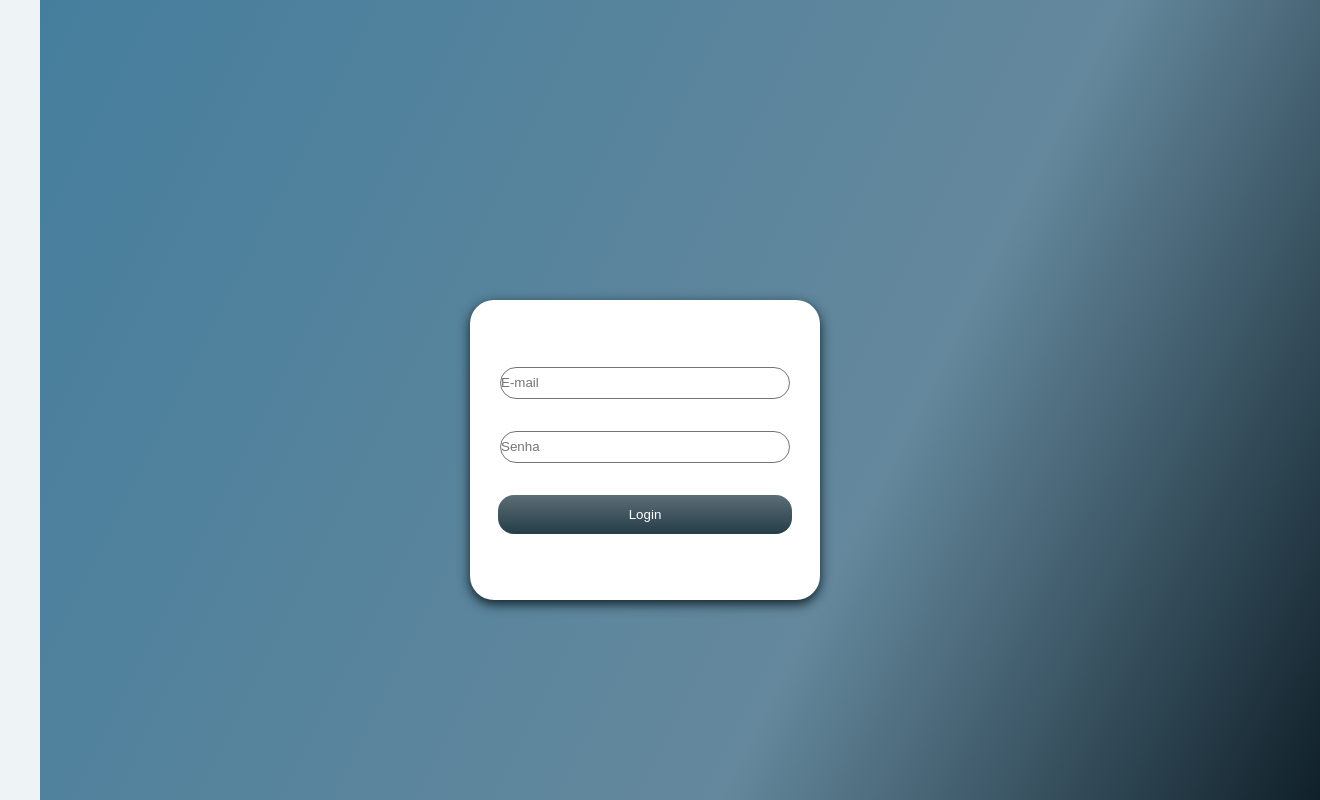
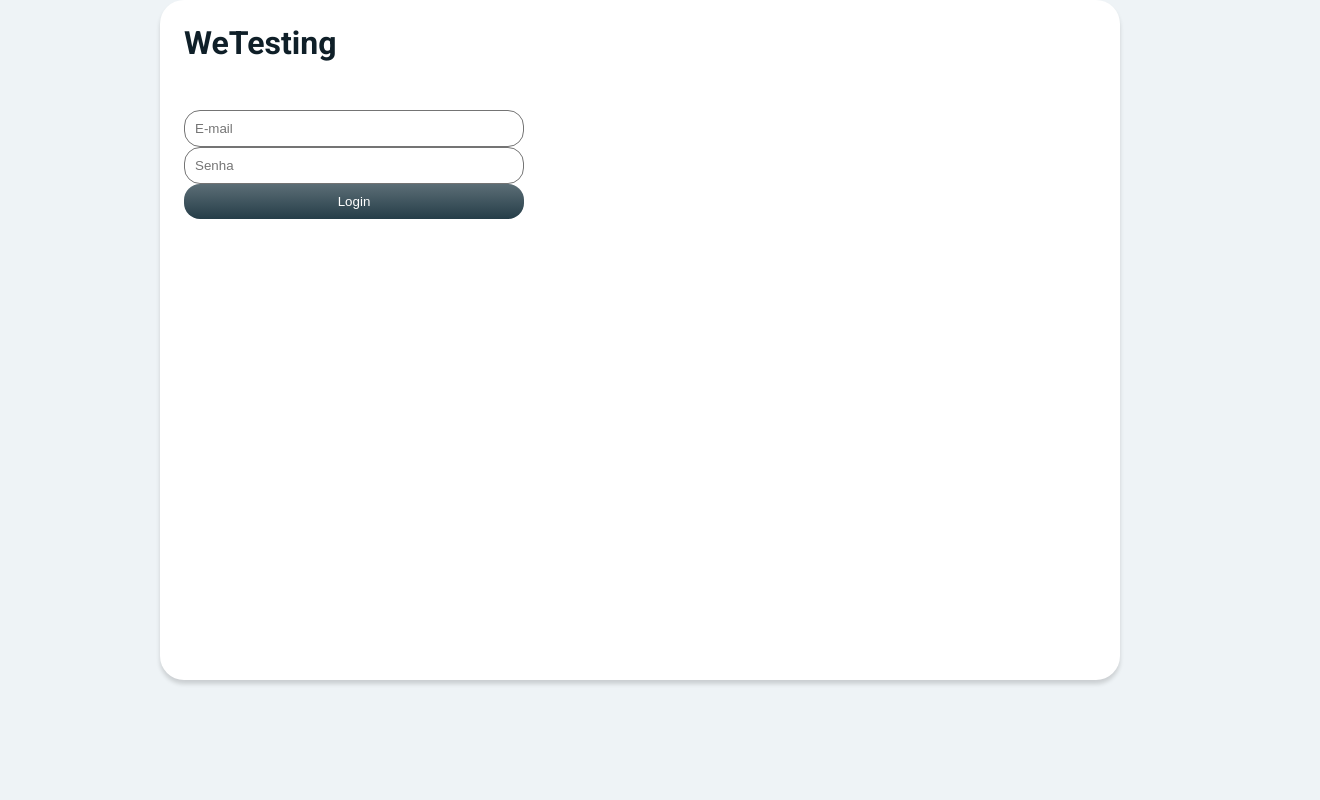
Before and after one commit to devMH-sc/WeTesting, a React (Vite) app in the folder frontend/: page /login in a window 1280 px wide. Shown: the whole page, 1320 px wide, since content can reach past the window. Built offline with nearby package versions, Linux system fonts and the light colour scheme.

Commit message:
Feito components Buttons e Inputs e login

```diff
--- /dev/null
+++ b/frontend/src/components/Bottons/bottons.module.scss
@@ -0,0 +1,16 @@
+.bottons{
+	display: flex;
+	flex-direction: row;
+	justify-content: center;
+	align-items: center;
+	color: #ffffff;
+	border: 0px;
+	padding: 1rem;
+	gap: 10px;
+
+	width: 340px;
+
+
+	background: linear-gradient(180deg, rgba(37, 61, 72, 0.75) 0%, #253D48 100%);
+	border-radius: 16px;
+}
--- /dev/null
+++ b/frontend/src/components/Bottons/index.tsx
@@ -0,0 +1,16 @@
+import styles from "./bottons.module.scss";
+
+interface BottonsProps{
+	namebot?: string;
+}
+
+function Bottons(props: BottonsProps){
+	const {namebot} = props;
+	return(
+		<div>
+			<button className={styles.bottons}>{namebot}</button>
+		</div>
+	)
+}
+
+export { Bottons }
--- a/frontend/src/components/FormLogin/index.tsx
+++ /dev/null
@@ -1,15 +0,0 @@
-import styles from './login.module.scss';
-
-function FormLogin() {
-	return (
-		<div className={styles.form}>
-			<div className={styles.login}>
-				<input className={styles.inputs} placeholder='E-mail' type='text'></input>
-				<input className={styles.inputs} placeholder='Senha' type='password'></input>
-				<button className={styles.buttons}>Login</button>
-			</div>
-		</div>
-	);
-}
-
-export { FormLogin };
--- a/frontend/src/components/FormLogin/login.module.scss
+++ /dev/null
@@ -1,69 +0,0 @@
-.form {
-	position: absolute;
-	width: 100%;
-	height: 100%;
-	background: linear-gradient(
-		116.79deg,
-		#457e9d -0.32%,
-		rgba(54, 100, 126, 0.75) 64.37%,
-		#0f1f28 100.42%
-	);
-
-	.login {
-		display: flex;
-		flex-direction: column;
-		justify-content: center;
-		align-items: center;
-		gap: 32px;
-
-		position: relative;
-		width: 35rem;
-		height: 30rem;
-		left: calc(100% - 85rem);
-		top: calc(100% - 50rem);
-
-		background: #ffffff;
-		box-shadow: 0px 4px 12px #0f1f28;
-		border-radius: 24px;
-	}
-
-	.inputs {
-		display: flex;
-		flex-direction: column;
-		align-items: flex-start;
-		padding: 0px;
-		gap: 12px;
-		flex: none;
-		order: 1;
-		flex-grow: 0;
-
-		border: 1px solid #747474;
-		border-radius: 16px;
-
-		width: 290px;
-		height: 32px;
-
-	}
-
-	.buttons {
-		display: flex;
-		flex-direction: row;
-		justify-content: center;
-		align-items: center;
-		padding: 12px 131px;
-		gap: 10px;
-		border-radius: 16px;
-		flex: none;
-		order: 2;
-		flex-grow: 0;
-		color: #ffffff;
-		cursor: pointer;
-		border: 0;
-
-		background: linear-gradient(
-			180deg,
-			rgba(37, 61, 72, 0.75) 0%,
-			#253d48 100%
-		);
-	}
-}
--- /dev/null
+++ b/frontend/src/components/Inputs/index.tsx
@@ -0,0 +1,18 @@
+import { ReactNode } from "react";
+import styles  from "./inputs.module.scss";
+
+interface InputsProps {
+  placeInp?: string;
+  children: ReactNode;
+}
+
+function Inputs(props: InputsProps){
+  const {placeInp, children} = props
+  return(
+		<div>
+			{children && <input className={styles.inputs} placeholder={placeInp}></input>}
+		</div>
+  );
+}
+
+export { Inputs };
--- /dev/null
+++ b/frontend/src/components/Inputs/inputs.module.scss
@@ -0,0 +1,13 @@
+.inputs {
+	box-sizing: border-box;
+	display: flex;
+	flex-direction: row;
+	align-items: flex-start;
+	padding: 1rem;
+	gap: 10px;
+
+	width: 340px;
+
+	border: 1px solid #747474;
+	border-radius: 16px;
+}
--- a/frontend/src/pages/Login/index.tsx
+++ b/frontend/src/pages/Login/index.tsx
@@ -1,8 +1,14 @@
-import { FormLogin } from "../../components/FormLogin"
+import { Bottons } from "../../components/Bottons"
+import { Form } from "../../components/Form"
+import { Inputs } from "../../components/Inputs"
 
 function Login() {
 	return (
-		<FormLogin></FormLogin>
+		<Form title="WeTesting">
+			<Inputs placeInp="E-mail">e</Inputs>
+			<Inputs placeInp="Senha">s</Inputs>
+			<Bottons namebot="Login"></Bottons>
+		</Form>
 	)
 }
 
--- a/frontend/src/pages/Tasks/index.tsx
+++ b/frontend/src/pages/Tasks/index.tsx
@@ -1,8 +1,12 @@
 import { Form } from "../../components/Form"
+import { Inputs } from "../../components/Inputs"
 
 function Tasks() {
 	return (
-		<Form title="Lançamentos">teste</Form>
+		<Form title="Lançamentos">
+			<Inputs place="E-mail">s</Inputs>
+			<Inputs place="Senha">i</Inputs>
+		</Form>
 	)
 }
 
```
